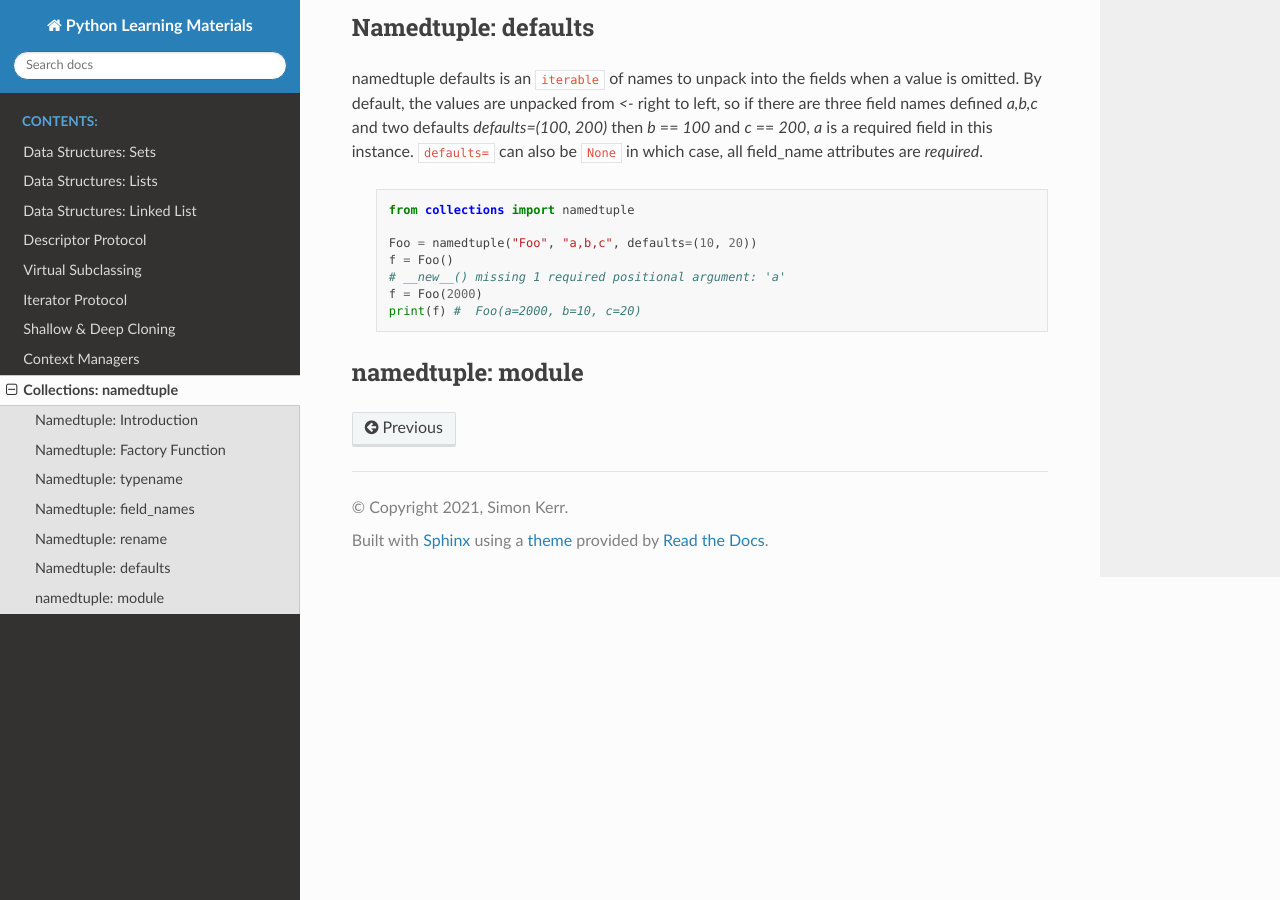
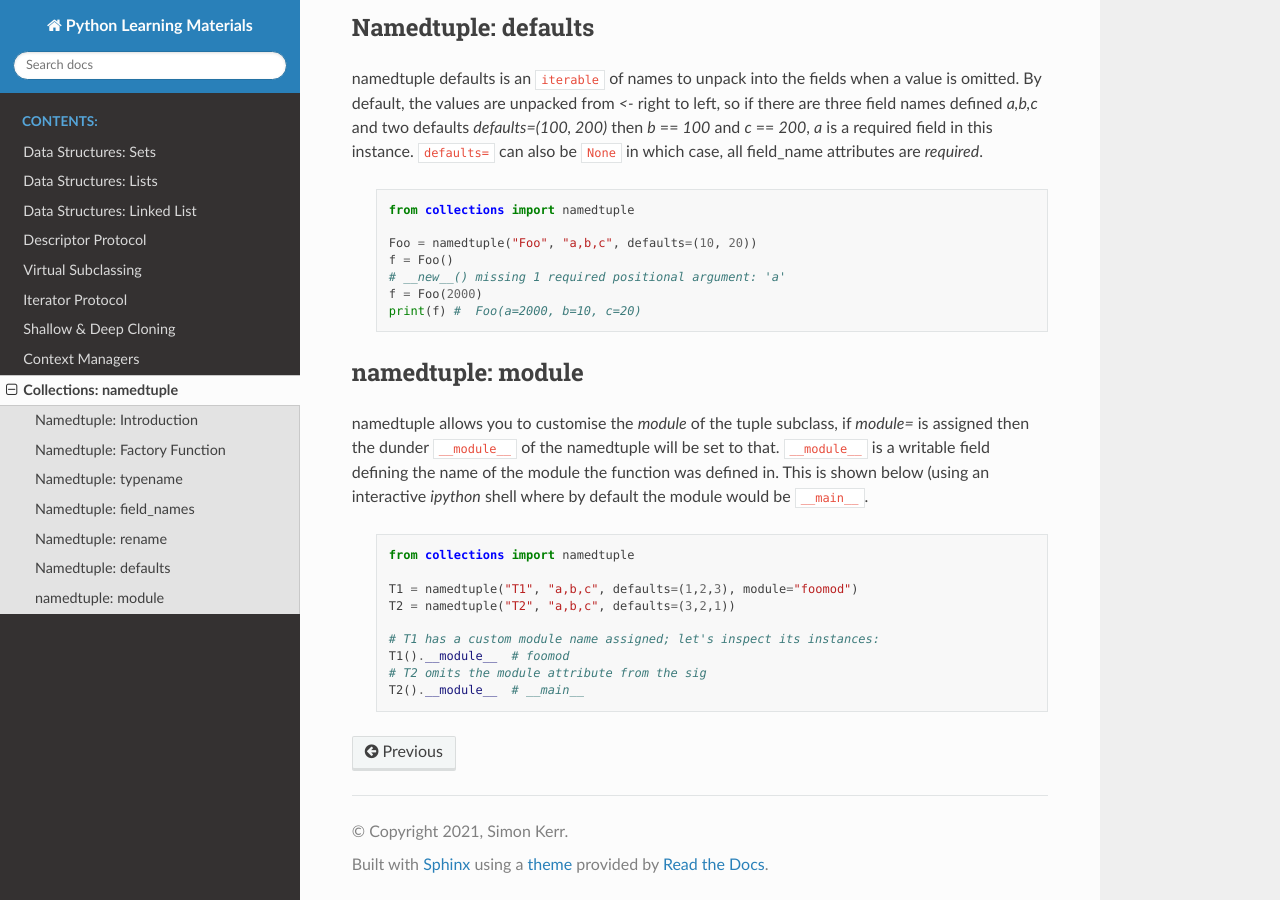
Before and after one commit to symonk/pydocs, a Sphinx documentation site: the page built from docs/source/namedtuples.rst, in a window 1280 px wide and 900 px high, scrolled down 2088 px. Built offline with Sphinx 7.4.7 and the Read the Docs theme 2.0.0, drawn with Linux system fonts in a browser that asks for light colours.

Commit message:
documenting namedtuple `module=`

```diff
--- a/docs/source/namedtuples.rst
+++ b/docs/source/namedtuples.rst
@@ -118,3 +118,19 @@ field_name attributes are `required`.
 
 namedtuple: module
 -------------------
+namedtuple allows you to customise the `module` of the tuple subclass, if `module=` is assigned
+then the dunder ``__module__`` of the namedtuple will be set to that.  ``__module__`` is a writable
+field defining the name of the module the function was defined in.  This is shown below (using an
+interactive `ipython` shell where by default the module would be ``__main__``.
+
+    .. code-block:: python
+
+        from collections import namedtuple
+
+        T1 = namedtuple("T1", "a,b,c", defaults=(1,2,3), module="foomod")
+        T2 = namedtuple("T2", "a,b,c", defaults=(3,2,1))
+
+        # T1 has a custom module name assigned; let's inspect its instances:
+        T1().__module__  # foomod
+        # T2 omits the module attribute from the sig
+        T2().__module__  # __main__
```
